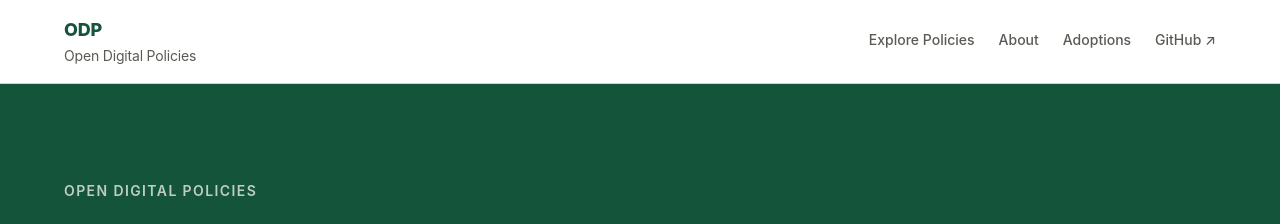
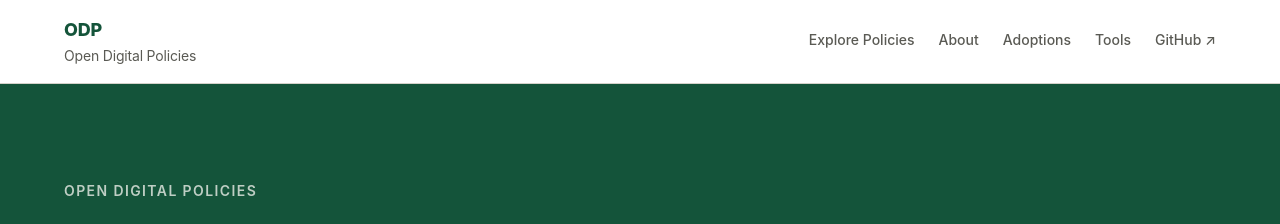
Before and after one commit to mgifford/DigitalPolicies, a Jekyll site: the page built from index.html, in a window 1280 px wide. Shown: the top 224 px of the page. Built offline with Jekyll 4.4.1, drawn with Linux system fonts in a browser that asks for light colours.

Commit message:
Add prompt builder tools and Tools nav link
Adds two client-side prompt builder tools for turning model policy
language into AI-ready prompts — no LLM integration, no data sent,
browser-only. Includes a tools hub page and nav update.

- tools/index.html: hub page explaining the two builders
- tools/advocate/index.html: prompt builder for community advocates,
  residents, and campaigners (letters, testimony, talking points)
- tools/policy-pro/index.html: prompt builder for government staff,
  procurement officers, and legal practitioners (gap analysis,
  procurement clauses, policy briefs)
- _includes/nav.html: adds Tools link with aria-current support

Co-Authored-By: Claude Sonnet 4.6 <noreply@anthropic.com>

```diff
--- a/_includes/nav.html
+++ b/_includes/nav.html
@@ -8,6 +8,7 @@
       <li><a href="{{ site.baseurl }}/domains/" {% if page.url contains '/domains/' %}aria-current="page"{% endif %}>Explore Policies</a></li>
       <li><a href="{{ site.baseurl }}/about/" {% if page.url == '/about/' %}aria-current="page"{% endif %}>About</a></li>
       <li><a href="{{ site.baseurl }}/adoptions/" {% if page.url == '/adoptions/' %}aria-current="page"{% endif %}>Adoptions</a></li>
+      <li><a href="{{ site.baseurl }}/tools/" {% if page.url contains '/tools/' %}aria-current="page"{% endif %}>Tools</a></li>
       <li><a href="https://github.com/{{ site.github_repo }}" rel="noopener" aria-label="GitHub repository (opens in new window)">GitHub ↗</a></li>
     </ul>
   </div>
```
